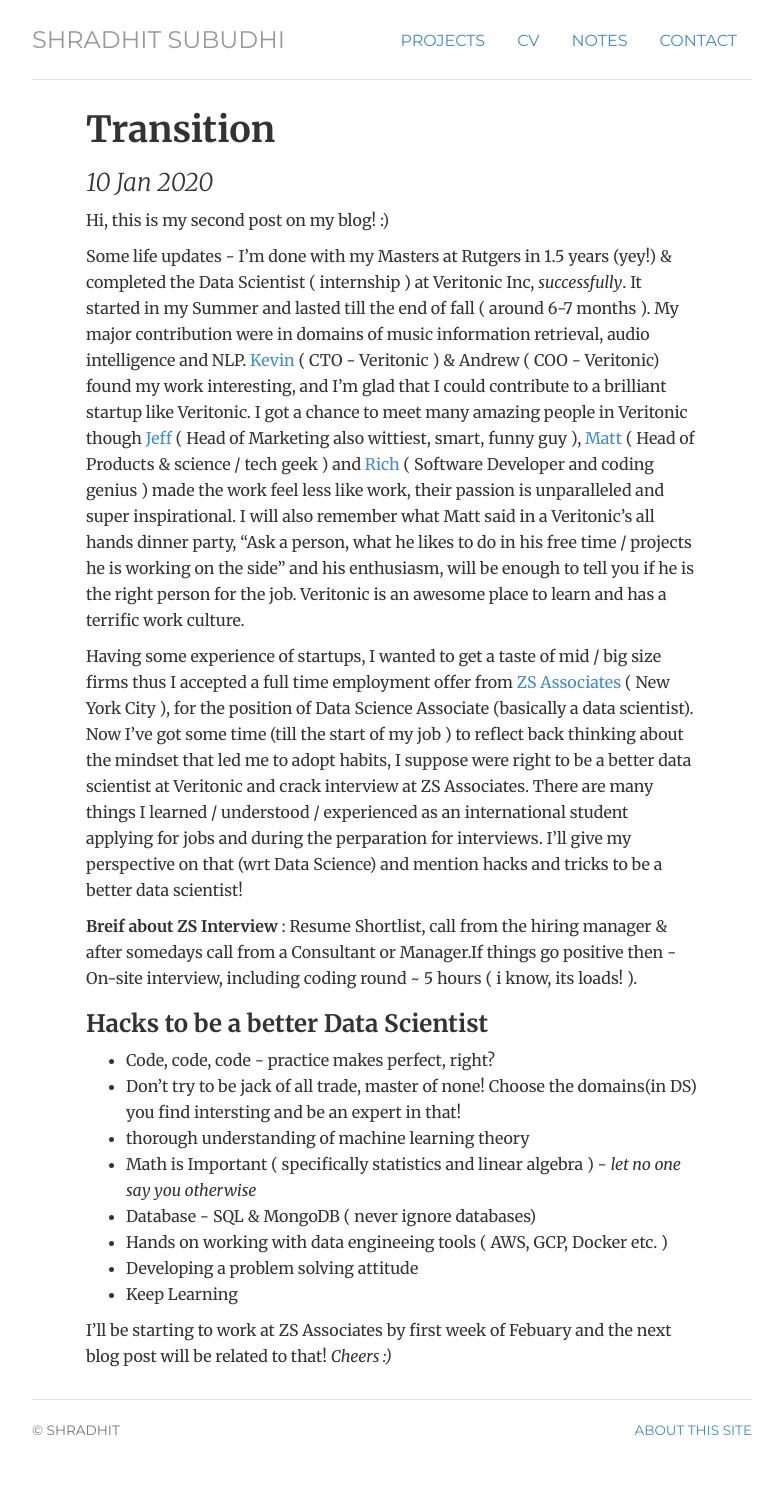
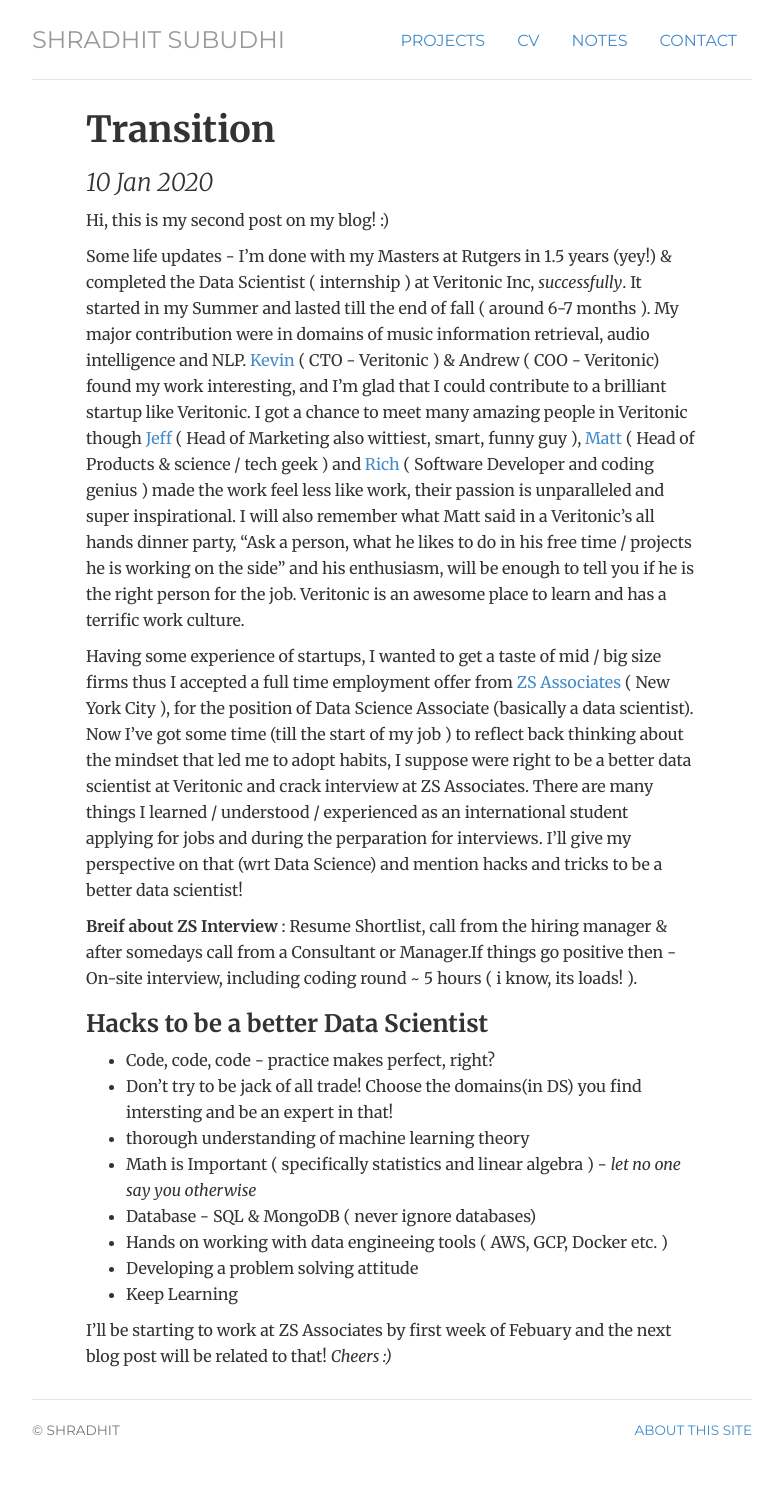
Before and after one commit to shradhit7/shradhit7.github.io, a Jekyll site: the page built from _posts/2020-01-10- Full Time Job.md, in a window 1280 px wide. Shown: the whole page, without its empty margins (248-1031 px from the left). Built offline with Jekyll 4.4.1, drawn with Linux system fonts in a browser that asks for light colours.

Commit message:
Update 2020-01-10- Full Time Job.md

```diff
--- a/_posts/2020-01-10- Full Time Job.md
+++ b/_posts/2020-01-10- Full Time Job.md
@@ -16,7 +16,7 @@ Having some experience of startups, I wanted to get a taste of mid / big size fi
 ### Hacks to be a better Data Scientist
 
 - Code, code, code - practice makes perfect, right?
-- Don't try to be jack of all trade, master of none! Choose the domains(in DS) you find intersting and be an expert in that!
+- Don't try to be jack of all trade! Choose the domains(in DS) you find intersting and be an expert in that!
 - thorough understanding of machine learning theory
 - Math is Important ( specifically statistics and linear algebra ) - _let no one say you otherwise_
 - Database - SQL & MongoDB ( never ignore databases)
```
